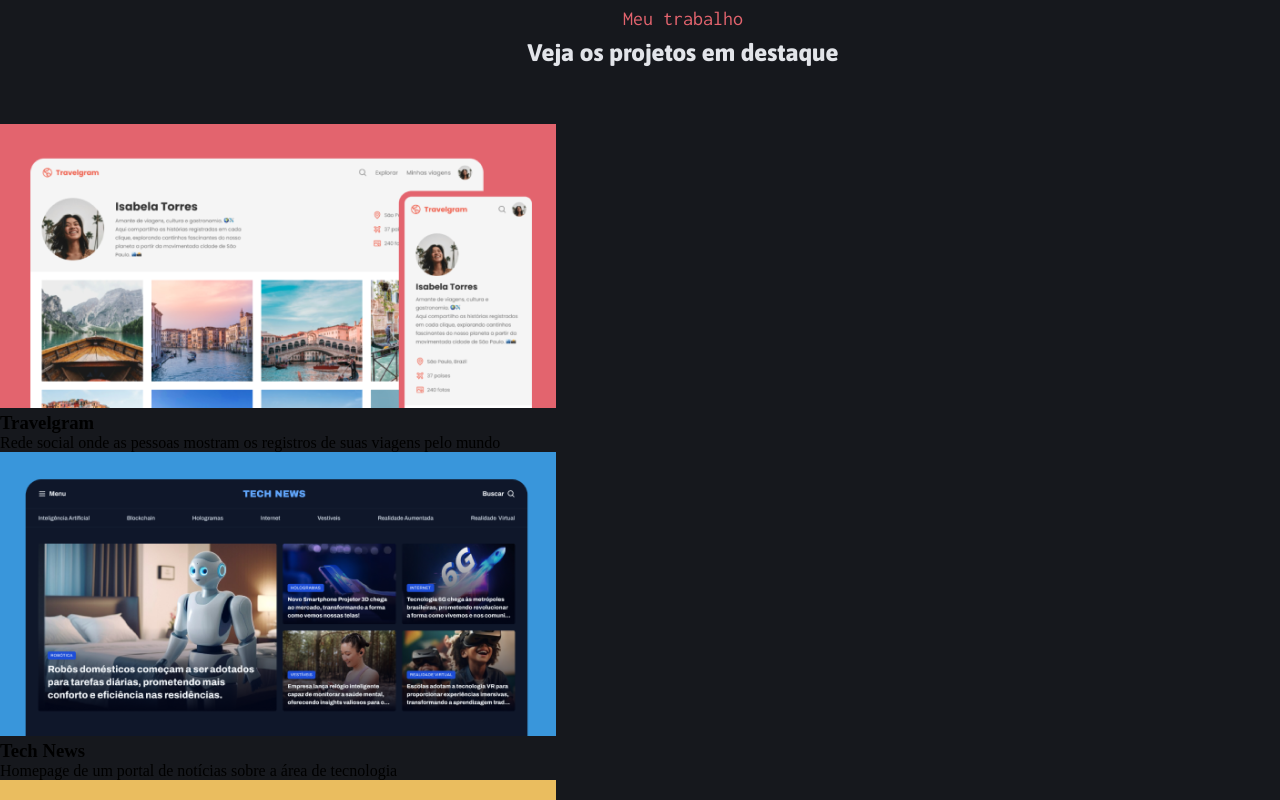
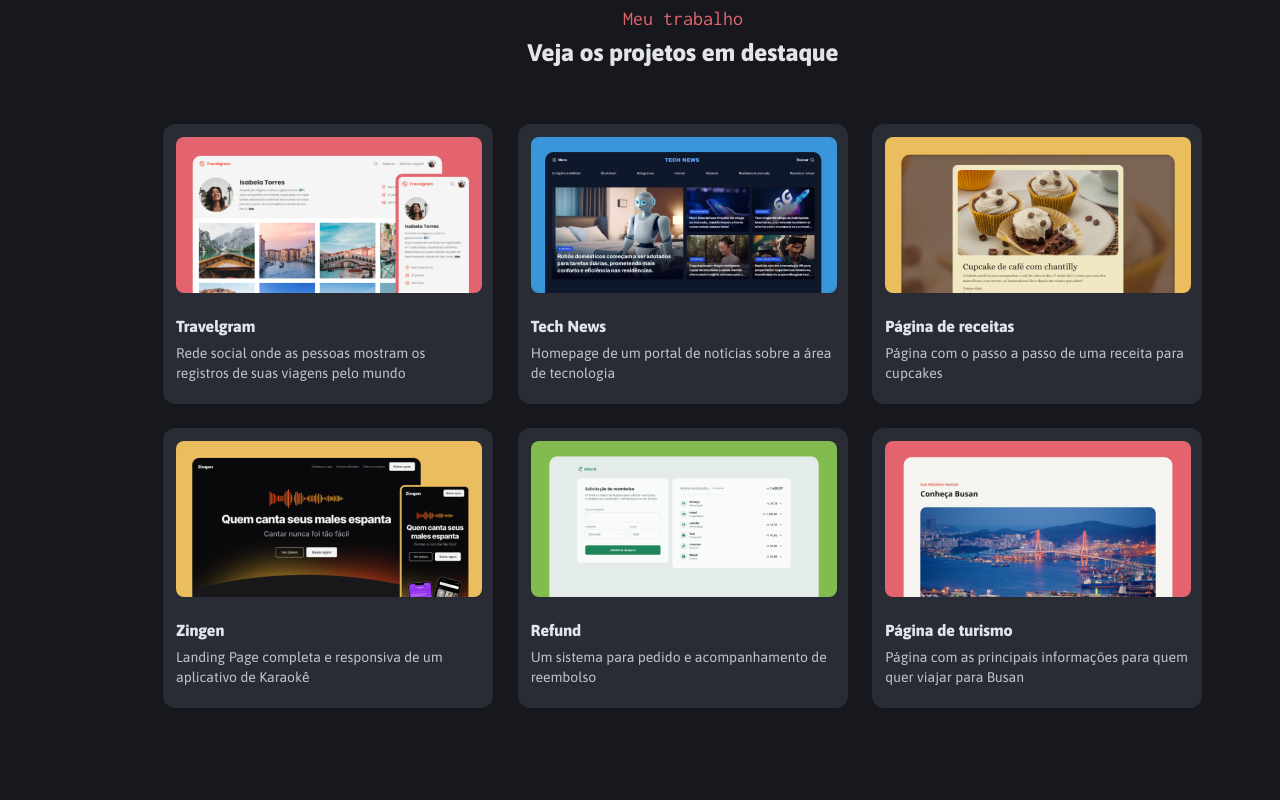
Before and after one commit to ambleandro/Portifofio-Dev, a plain HTML site: page index.html in a window 1280 px wide. Shown: the part 840-1640 px from the top of the page. Drawn offline with Linux system fonts and the light colour scheme.

Commit message:
done section grid-cards

```diff
--- a/styles/grid-cards.css
+++ b/styles/grid-cards.css
@@ -1,3 +1,45 @@
 #grid-cards {
+  width: 1040px;
+  margin: auto;
+  display: grid;
+  grid-template-columns: 1fr 1fr 1fr;
+  grid-template-rows: 1fr 1fr;
+  gap: 24px 24px;
 
+  margin-block: 0 144px;
+
+  .cards{
+    width: 330px;
+    height: 280px;
+    background-color: var(--gray-300);
+    border: 1px solid var(--gray-300);
+    border-radius: 12px;
+    padding: 12px;
+    transition: 0.5s;
+
+    img {
+      width: 306px;
+      height: 156px;
+      object-fit: cover;
+      border-radius: 8px;
+
+      margin-block: 0 20px;
+    }
+
+    h3 {
+      font: var(--h3);
+      color: var(--gray-600);
+      margin-block: 0 8px;
+    }
+
+    p {
+      font: 400 14px/140% var(--font-family-asap);
+      color: var(--gray-500);
+    }
+
+    &:hover {
+      border: 1px solid var(--gray-600);
+    }
+
+  }
 }
```
